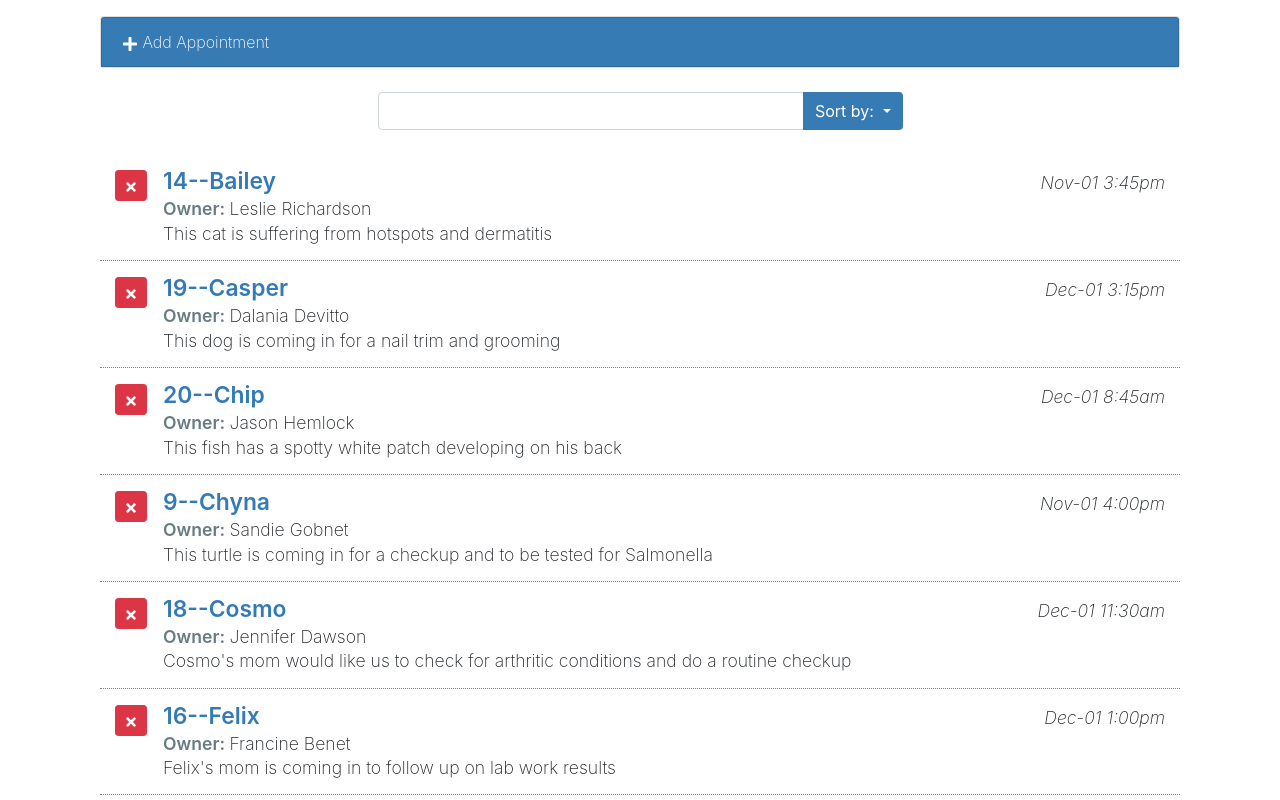
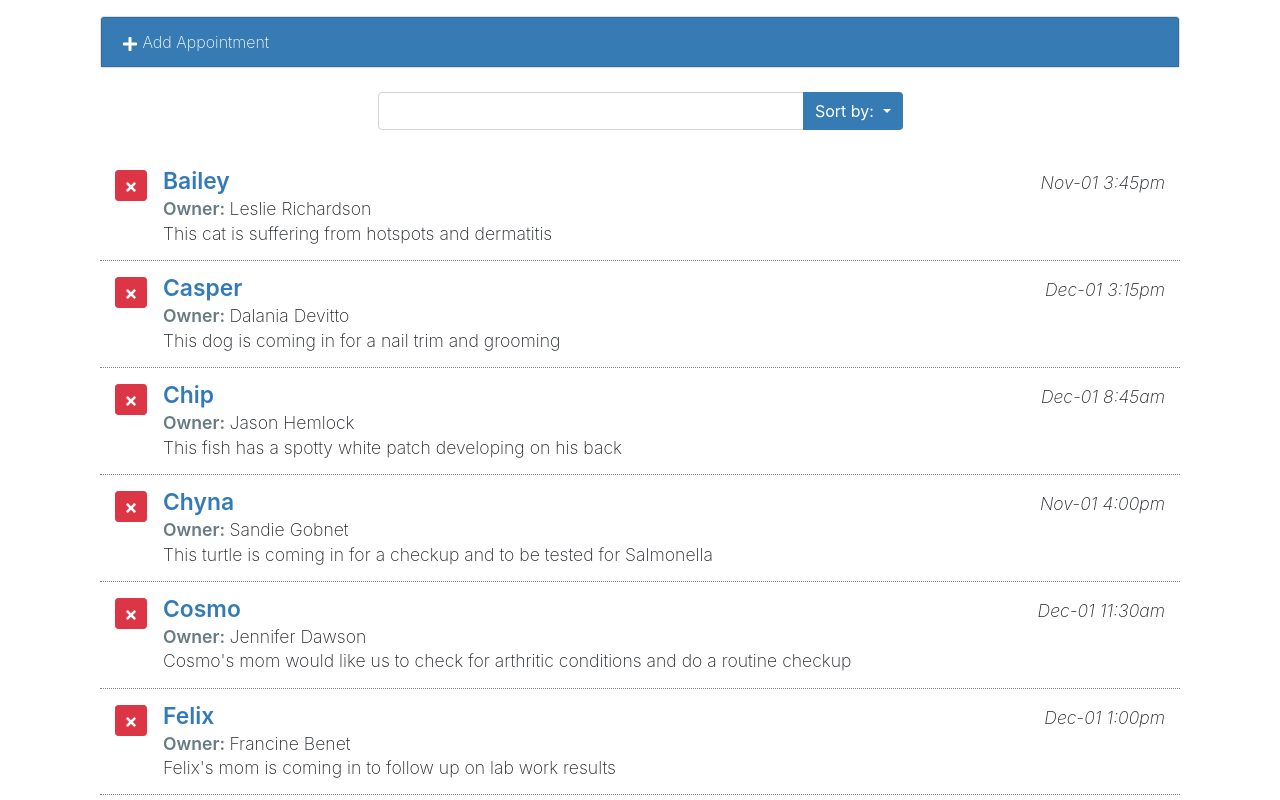
Before and after one commit to howdyAnkit/React_Appointments, a React (Create React App) app: page / in a window 1280 px wide. Shown: the top 800 px of the page. Built offline with nearby package versions, Linux system fonts and the light colour scheme; the HTML template or start-up script is replaced by a standard one.

Commit message:
Final Push

```diff
--- a/src/components/ListAppointments.js
+++ b/src/components/ListAppointments.js
@@ -20,7 +20,7 @@ class ListAppointments extends Component {
                     onBlur={e => this.props.updateInfo('petName', e.target.innerText, item.aptId)
                     }
                   >
-                    {item.aptId}--{item.petName}</span>
+                    {item.petName}</span>
                   <span className="apt-date ml-auto">
                       <Moment
                         date={item.aptDate}
```
